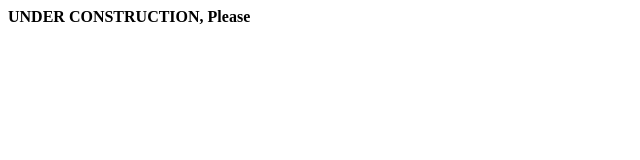
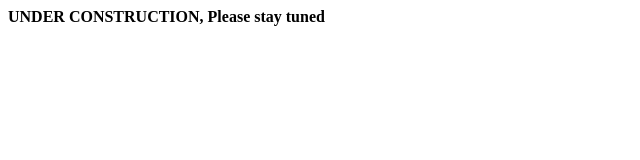
Before and after one commit to nirakarpanda/avantageAudiology, a plain HTML site: page avantageAudiology/WebContent/index.html in a window 1280 px wide. Shown: the full height of the page, 0-640 px from the left. Drawn offline with Linux system fonts and the light colour scheme.

Commit message:
stay tuned

```diff
--- a/avantageAudiology/WebContent/index.html
+++ b/avantageAudiology/WebContent/index.html
@@ -5,7 +5,7 @@
 <title>Insert title here</title>
 </head>
 <body>
-<b>UNDER CONSTRUCTION, Please  </b>
+<b>UNDER CONSTRUCTION, Please stay tuned </b>
 
 </body>
 </html>
```
